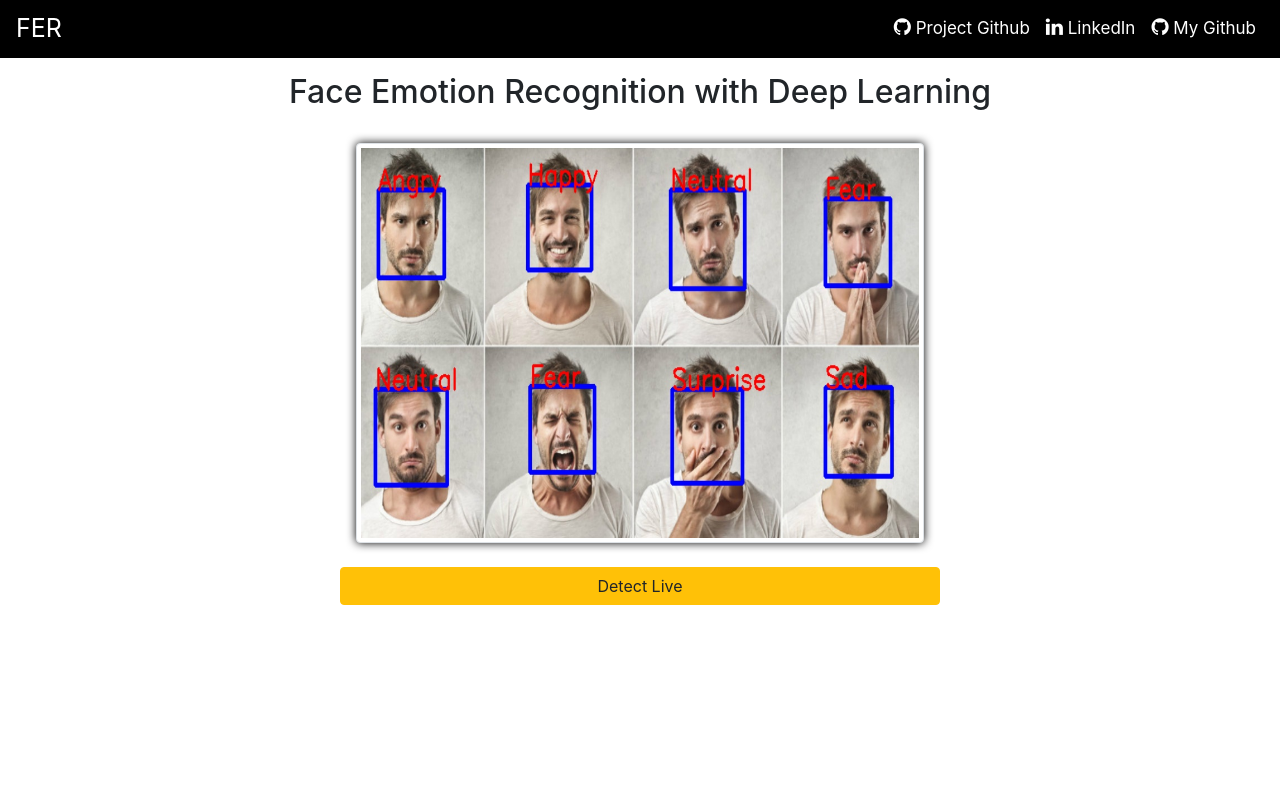
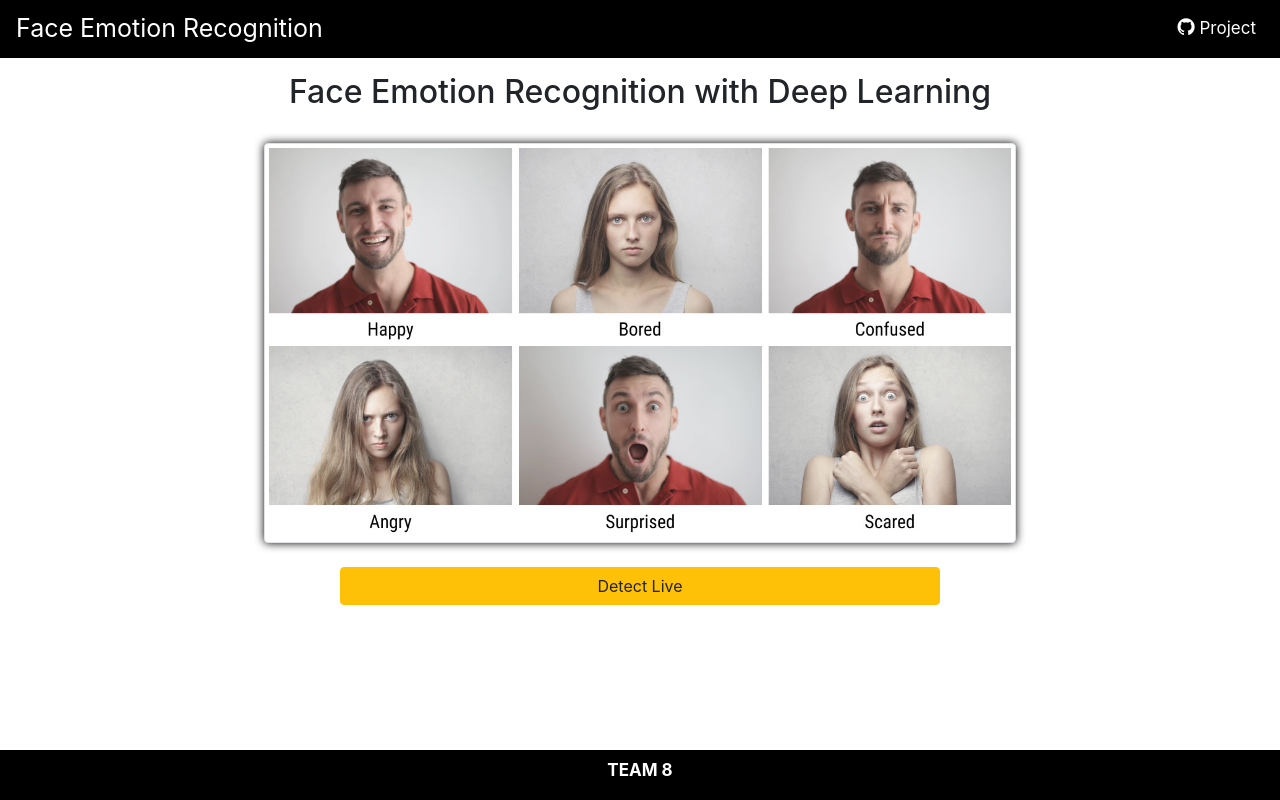
Before and after one commit to rishiyanth/Emotion_Recognition_DL, a Flask app: page / in a window 1280 px wide. Run offline with Flask 2, Linux system fonts and the light colour scheme; some libraries are stand-ins or nearby versions.

Commit message:
Changed navbar contents

```diff
--- a/templates/index.html
+++ b/templates/index.html
@@ -29,9 +29,12 @@
 <div class="row">
     <div class="col-md-12">
         <center>
-            <img id="blah" src="/static/images/All_Emotions_Detection.jpg" style="height:400px;box-shadow: 0 0 10px black;" class="img-fluid img-thumbnail">
+            <img id="blah" src="/static/images/ai_reading_faces.jpg" style="height:400px;box-shadow: 0 0 10px black;" class="img-fluid img-thumbnail">
         </center><br>
         <center><a href="{{ url_for('video') }}" class="btn btn-warning" style="width: 50%;">Detect Live</a></center>
-        </div>
     </div>
+    <footer>
+        <center><p style="color: white;font-size: 17px;font-weight: bold;margin-top: 8px;">TEAM 8</center>
+    </footer>
+</div>
 {% endblock %}
--- a/templates/main.html
+++ b/templates/main.html
@@ -59,21 +59,15 @@
     <body>
 
         <nav class="navbar navbar-expand-lg navbar-dark fixed-top bg-dark" style="background-color: black !important;">
-            <a href="{{ url_for('index') }}" style="color: white;font-size: 25px;">FER</a>
+            <a href="{{ url_for('index') }}" style="color: white;font-size: 25px;">Face Emotion Recognition</a>
             <button class="navbar-toggler" type="button" data-toggle="collapse" data-target="#navbarNav" aria-controls="navbarNav" aria-expanded="false" aria-label="Toggle navigation">
                <span class="navbar-toggler-icon"></span>
              </button>
              <div class="collapse navbar-collapse" id="navbarNav">
                <ul class="navbar-nav ml-auto">
                  <li class="nav-item active">
-                   <a href="https://github.com/venugopalkadamba/Face_Emotion_Recognition" target="_blank" class="nav-link"><span style="font-size: 20px;" class="fa fa-github"></span>&nbsp;Project Github</a>
+                   <a href="https://github.com/rishiyanth/Emotion_Recognition_DL" target="_blank" class="nav-link"><span style="font-size: 20px;" class="fa fa-github"></span>&nbsp;Project</a>
                  </li>
-                 <li class="nav-item active">
-                    <a href="https://linkedin.com/in/venugopalkadamba" target="_blank" class="nav-link"><span style="font-size: 20px;" class="fa fa-linkedin"></span>&nbsp;LinkedIn</a>
-                  </li>
-                  <li class="nav-item active">
-                    <a href="https://github.com/venugopalkadamba" target="_blank" class="nav-link"><span style="font-size: 20px;" class="fa fa-github"></span>&nbsp;My Github</a>
-                  </li>
                </ul>
              </div>
            </nav>
```
Also changed, not shown: static/images/ai_reading_faces.jpg (added).
